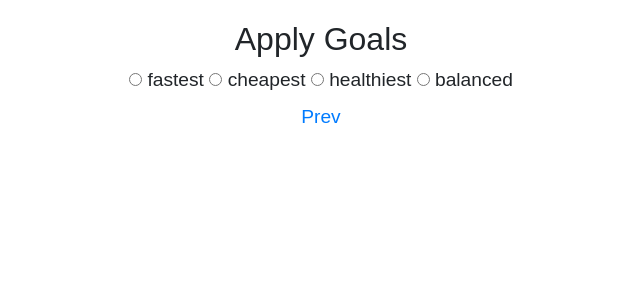
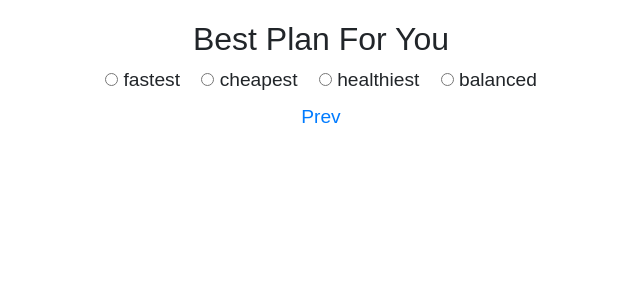
Before and after one commit to CMLTeam/LiveYourLife, a React (Create React App) app in the folder frontend/: page /page2 in a window 1280 px wide. Shown: the top 300 px of the page, without its empty margins (319-959 px from the left). Built offline with nearby package versions, Linux system fonts and the light colour scheme; what react-google-maps would draw is missing.

Commit message:
best plan

```diff
--- a/frontend/src/components/Page2ApplyGoals.jsx
+++ b/frontend/src/components/Page2ApplyGoals.jsx
@@ -103,22 +103,23 @@ class Page2ApplyGoals extends Component {
         const {cal, cost, duration} = this.state;
         return (
             <div>
-                <h2>Apply Goals</h2>
+                <h2>Best Plan For You</h2>
 
                 <label><input type={'radio'} name={'preset'}
                               checked={this.state.preset === 'fastest'}
                               onChange={this.selectPreset.bind(this, 'fastest')}/> fastest</label>
-                {' '}
+
+                &nbsp;&nbsp;&nbsp;&nbsp;
                 <label><input type={'radio'} name={'preset'}
                               checked={this.state.preset === 'cheapest'}
                               onChange={this.selectPreset.bind(this, 'cheapest')}/> cheapest</label>
 
-                {' '}
+                &nbsp;&nbsp;&nbsp;&nbsp;
                 <label><input type={'radio'} name={'preset'}
                               checked={this.state.preset === 'healthiest'}
                               onChange={this.selectPreset.bind(this, 'healthiest')}/> healthiest</label>
 
-                {' '}
+                &nbsp;&nbsp;&nbsp;&nbsp;
                 <label><input type={'radio'} name={'preset'}
                               checked={this.state.preset === 'balanced'}
                               onChange={this.selectPreset.bind(this, 'balanced')}/> balanced</label>
```
